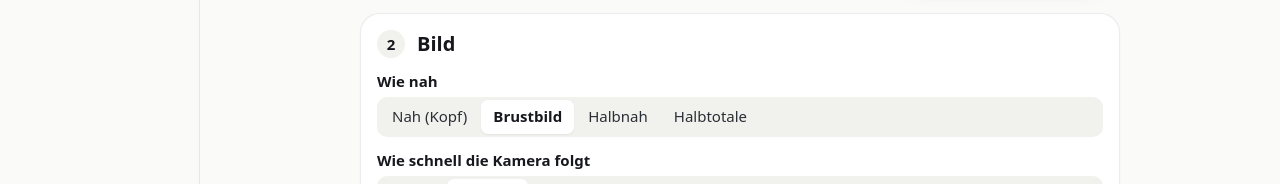
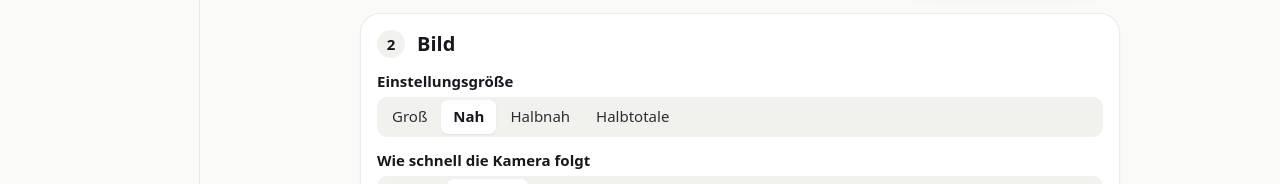
Before and after one commit to larszu/lz-room-frame, a React (Vite) app: page / in a window 1280 px wide. Shown: the part 461-645 px from the top of the page. Built offline with nearby package versions, Linux system fonts and the light colour scheme; no server answers.

Commit message:
fix(ui): proper German shot sizes – Groß, Nah, Halbnah, Amerikanisch, Halbtotale; v0.4.2 (#11)
Claude-Session: https://claude.ai/code/session_01GrnBLGiYJcSU3WX1JQHfsE

Co-authored-by: Claude Opus 5.5 <noreply@anthropic.com>

```diff
--- a/package.json
+++ b/package.json
@@ -1,6 +1,6 @@
 {
   "name": "lz-room-frame",
-  "version": "0.4.1",
+  "version": "0.4.2",
   "private": true,
   "description": "Multi-person framing for meeting rooms: any camera in, AI framing presets, tile layouts, out as window, NDI, virtual camera or stream; control API for Crestron and Q-SYS",
   "type": "module",
--- a/src/engine/framing.ts
+++ b/src/engine/framing.ts
@@ -8,7 +8,7 @@ import type { Framing, Person, Rect, Shot, Speed } from './types';
 /** Crop height as a multiple of the head height, per shot size. */
 export const SHOT_FACTOR: Record<Shot, number> = { close: 2.4, mcu: 3.6, medium: 5, cowboy: 7, wide: 10 };
 
-export const SHOT_LABEL: Record<Shot, string> = { close: 'Nah (Kopf)', mcu: 'Brustbild', medium: 'Halbnah', cowboy: 'Amerikanisch', wide: 'Halbtotale' };
+export const SHOT_LABEL: Record<Shot, string> = { close: 'Groß', mcu: 'Nah', medium: 'Halbnah', cowboy: 'Amerikanisch', wide: 'Halbtotale' };
 
 /** Spring stiffness (rad/s) per speed. */
 export const SPEED_OMEGA: Record<Speed, number> = { slow: 1.6, normal: 3.2, fast: 6.5 };
--- a/src/ui/Framing.tsx
+++ b/src/ui/Framing.tsx
@@ -60,8 +60,8 @@ export function Framing() {
           }[f.mode]}>
             <Seg label="Modus" value={f.mode} onChange={(m: Mode) => e.setFraming({ mode: m })} options={(Object.keys(MODE_LABEL) as Mode[]).map((m) => ({ value: m, label: MODE_LABEL[m] }))} />
           </Field>
-          <Field label="Bildgröße pro Person">
-            <Seg label="Bildgröße" value={f.shot} onChange={(v: Shot) => e.setFraming({ shot: v })} options={(Object.keys(SHOT_LABEL) as Shot[]).map((k) => ({ value: k, label: SHOT_LABEL[k] }))} />
+          <Field label="Einstellungsgröße pro Person">
+            <Seg label="Einstellungsgröße" value={f.shot} onChange={(v: Shot) => e.setFraming({ shot: v })} options={(Object.keys(SHOT_LABEL) as Shot[]).map((k) => ({ value: k, label: SHOT_LABEL[k] }))} />
           </Field>
           {f.mode === 'people' && (
             <Field label="Raster" hint="Ergibt sich aus der Personenzahl. Eigene Raster unter Layouts.">
--- a/src/ui/Setup.tsx
+++ b/src/ui/Setup.tsx
@@ -44,8 +44,8 @@ export function Setup({ go }: { go: (v: string) => void }) {
       </Step>
 
       <Step n={2} title="Bild" done={!!e.source.width}>
-        <Field label="Wie nah">
-          <Seg label="Bildgröße" value={shots.includes(f.shot) ? f.shot : 'mcu'} onChange={(v: Shot) => e.setFraming({ shot: v })} options={shots.map((k) => ({ value: k, label: SHOT_LABEL[k] }))} />
+        <Field label="Einstellungsgröße">
+          <Seg label="Einstellungsgröße" value={shots.includes(f.shot) ? f.shot : 'mcu'} onChange={(v: Shot) => e.setFraming({ shot: v })} options={shots.map((k) => ({ value: k, label: SHOT_LABEL[k] }))} />
         </Field>
         <Field label="Wie schnell die Kamera folgt">
           <Seg label="Geschwindigkeit" value={f.speed} onChange={(v: Speed) => e.setFraming({ speed: v })} options={[{ value: 'slow', label: 'Ruhig' }, { value: 'normal', label: 'Normal' }, { value: 'fast', label: 'Schnell' }]} />
--- a/src/ui/Tracking.tsx
+++ b/src/ui/Tracking.tsx
@@ -39,7 +39,7 @@ export function PtzCard() {
       </div>
       <p className="muted" style={{ margin: 0 }}>Sony, Panasonic (VISCA-Modus), BirdDog, Avonic: UDP 52381. PTZOptics, Lumens, Marshall, AVer: TCP 5678 oder UDP 1259.</p>
       <Field label="Folgen"><Seg label="Folgen" value={p.target} onChange={(v) => set((x) => { x.target = v; })} options={[{ value: 'main', label: 'Hauptperson' }, { value: 'group', label: 'Gruppe' }]} /></Field>
-      <Field label="Bildgröße"><Seg label="Bildgröße PTZ" value={p.shot} onChange={(v: Shot) => set((x) => { x.shot = v; })} options={(Object.keys(SHOT_LABEL) as Shot[]).map((k) => ({ value: k, label: SHOT_LABEL[k] }))} /></Field>
+      <Field label="Einstellungsgröße"><Seg label="Einstellungsgröße PTZ" value={p.shot} onChange={(v: Shot) => set((x) => { x.shot = v; })} options={(Object.keys(SHOT_LABEL) as Shot[]).map((k) => ({ value: k, label: SHOT_LABEL[k] }))} /></Field>
       <Slider label="Ruhezone" value={p.deadband} min={0.02} max={0.3} step={0.01} format={pct} onChange={(v) => set((x) => { x.deadband = v; })} />
       <Slider label="Reaktion" value={p.gain} min={0.2} max={2} step={0.1} format={(v) => v.toFixed(1)} onChange={(v) => set((x) => { x.gain = v; })} />
       <Slider label="Höchstgeschwindigkeit" value={p.maxSpeed} min={0.1} max={1} step={0.05} format={pct} onChange={(v) => set((x) => { x.maxSpeed = v; })} />
```
Also changed, not shown: 2 other files (tests, documents, lock files or other folders).
